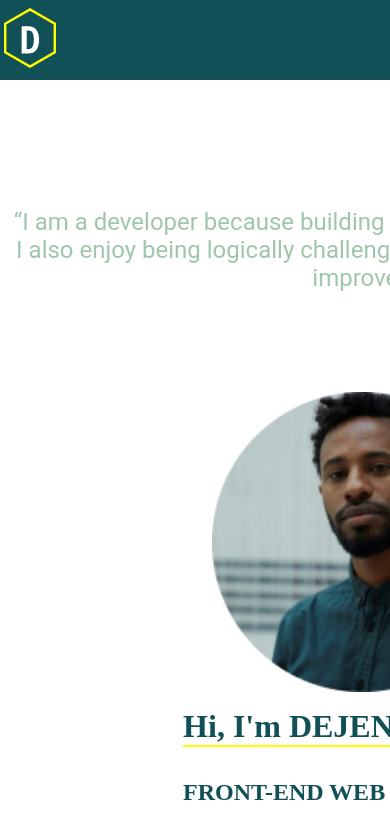
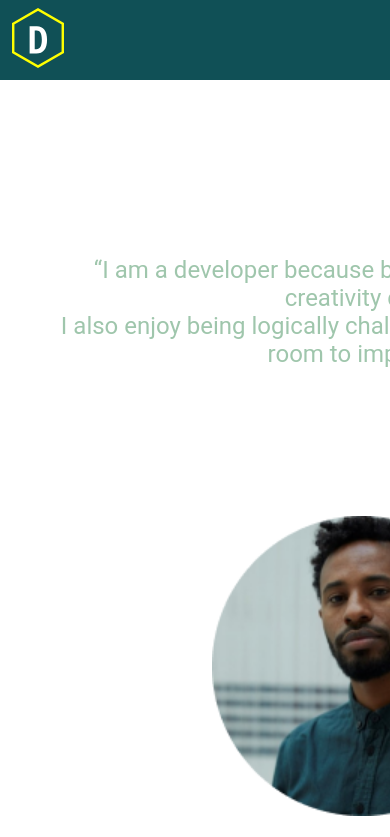
Before and after one commit to DEJENERUTA/portfolio, a React (Create React App) app: page / in a window 390 px wide. Shown: the top 837 px of the page. Built offline with nearby package versions, Linux system fonts and the light colour scheme; the HTML template or start-up script is replaced by a standard one.

Commit message:
add changes

```diff
--- a/src/header/Header.css
+++ b/src/header/Header.css
@@ -1,7 +1,15 @@
+nav {
+  max-width: 1440px;
+  width: 100%;
+}
+nav ul {
+  width: 100%;
+}
 .site-header {
   display: flex;
   justify-content: space-between;
   align-items: center;
+  width: 100%;
   height: 100%;
 }
 .site-logo .hexagon {
@@ -78,3 +86,35 @@
 .burger-menu.open .line-3 {
   transform: translateY(0) rotate(135deg);
 }
+
+/* responssive*/
+@media screen and (max-width: 640px) {
+  nav ul {
+    flex-direction: column;
+    align-items: center;
+  }
+  .site-header {
+    justify-content: space-between;
+    padding: 0.5em;
+    width: 100%;
+  }
+  .site-menu {
+    display: flex;
+    flex-direction: column;
+    align-items: center;
+    justify-content: center;
+    width: 100%;
+    height: 100%;
+    background: var(--color-primary);
+    margin: 10rem;
+    padding-top: 8em;
+  }
+  .site-menu ul {
+    flex-direction: column;
+    gap: 1em;
+    margin-top: 100px;
+  }
+  .site-menu li {
+    font-size: 1em;
+  }
+}
--- a/src/home/Home.css
+++ b/src/home/Home.css
@@ -1,3 +1,11 @@
+.home-wrapper {
+  max-width: 1440px;
+  margin: 0 auto;
+}
+.home-content {
+  max-width: 1370px;
+  margin: 0 auto;
+}
 h1,
 h2 {
   color: var(--color-primary);
@@ -16,7 +24,6 @@ h2 {
   }
 }
 .quotes {
-  width: 100%;
   text-align: center;
   font-size: 1.5em;
   font-family: "Roboto", sans-serif;
@@ -70,7 +77,7 @@ h2 {
 }
 
 /* responssive*/
-@media (max-width: 640px) {
+@media screen and (max-width: 640px) {
   .home-content {
     display: flex;
     flex-direction: column;
@@ -78,4 +85,9 @@ h2 {
     justify-content: center;
     gap: 1em;
   }
+  /* home quotes have to have width 100% and text-align center and will fit to the responsive screen */
+  .quotes {
+    padding: 2em;
+    text-align: center;
+  }
 }
--- a/src/index.css
+++ b/src/index.css
@@ -2,6 +2,11 @@
   margin: 0;
   padding: 0;
   box-sizing: border-box;
+}
+img {
+  width: 100%;
+  height: auto;
+  display: block;
 }
 
 html,
```
